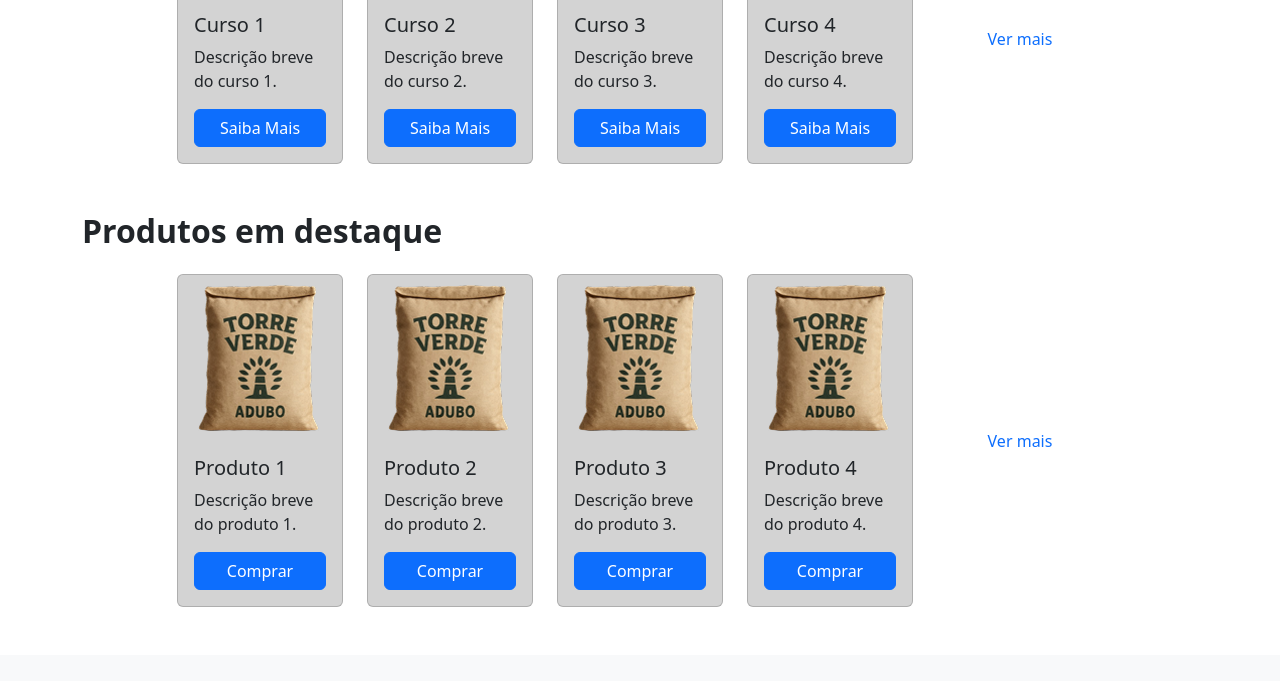
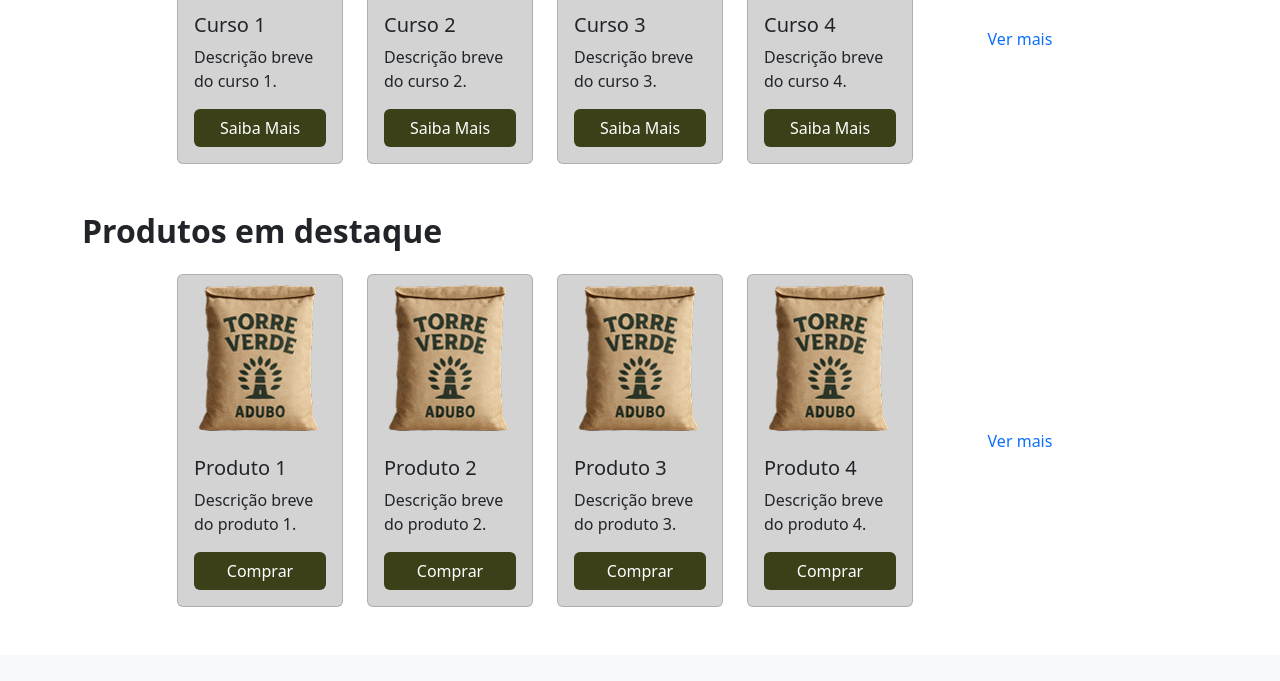
Before and after one commit to bieloliverx/torre_verde_home, a plain HTML site: page index.html in a window 1280 px wide. Shown: the part 1074-1755 px from the top of the page. Drawn offline with nearby package versions, Linux system fonts and the light colour scheme.

Commit message:
ajuste botão

```diff
--- a/css/style.css
+++ b/css/style.css
@@ -1,3 +1,14 @@
 .card {
     background-color: lightgray;
 }
+
+.btn {
+    background-color: #3b4018;
+    color: white
+
+}
+
+.btn:hover {
+    background-color: #9fa668;
+
+}
--- a/index.html
+++ b/index.html
@@ -84,7 +84,7 @@
                                 <div class="card-body d-flex flex-column">
                                     <h5 class="card-title">Curso 1</h5>
                                     <p class="card-text">Descrição breve do curso 1.</p>
-                                    <a href="#" class="btn btn-primary mt-auto">Saiba Mais</a>
+                                    <a href="#" class="btn mt-auto">Saiba Mais</a>
                                 </div>
                             </div>
                         </div>
@@ -94,7 +94,7 @@
                                 <div class="card-body d-flex flex-column">
                                     <h5 class="card-title">Curso 2</h5>
                                     <p class="card-text">Descrição breve do curso 2.</p>
-                                    <a href="#" class="btn btn-primary mt-auto">Saiba Mais</a>
+                                    <a href="#" class="btn mt-auto">Saiba Mais</a>
                                 </div>
                             </div>
                         </div>
@@ -104,7 +104,7 @@
                                 <div class="card-body d-flex flex-column">
                                     <h5 class="card-title">Curso 3</h5>
                                     <p class="card-text">Descrição breve do curso 3.</p>
-                                    <a href="#" class="btn btn-primary mt-auto">Saiba Mais</a>
+                                    <a href="#" class="btn mt-auto">Saiba Mais</a>
                                 </div>
                             </div>
                         </div>
@@ -114,7 +114,7 @@
                                 <div class="card-body d-flex flex-column">
                                     <h5 class="card-title">Curso 4</h5>
                                     <p class="card-text">Descrição breve do curso 4.</p>
-                                    <a href="#" class="btn btn-primary mt-auto">Saiba Mais</a>
+                                    <a href="#" class="btn mt-auto">Saiba Mais</a>
                                 </div>
                             </div>
                         </div>
@@ -136,7 +136,7 @@
                                 <div class="card-body d-flex flex-column">
                                     <h5 class="card-title">Produto 1</h5>
                                     <p class="card-text">Descrição breve do produto 1.</p>
-                                    <a href="#" class="btn btn-primary mt-auto">Comprar</a>
+                                    <a href="#" class="btn mt-auto">Comprar</a>
                                 </div>
                             </div>
                         </div>
@@ -146,7 +146,7 @@
                                 <div class="card-body d-flex flex-column">
                                     <h5 class="card-title">Produto 2</h5>
                                     <p class="card-text">Descrição breve do produto 2.</p>
-                                    <a href="#" class="btn btn-primary mt-auto">Comprar</a>
+                                    <a href="#" class="btn mt-auto">Comprar</a>
                                 </div>
                             </div>
                         </div>
@@ -156,7 +156,7 @@
                                 <div class="card-body d-flex flex-column">
                                     <h5 class="card-title">Produto 3</h5>
                                     <p class="card-text">Descrição breve do produto 3.</p>
-                                    <a href="#" class="btn btn-primary mt-auto">Comprar</a>
+                                    <a href="#" class="btn mt-auto">Comprar</a>
                                 </div>
                             </div>
                             </div>
@@ -166,7 +166,7 @@
                                 <div class="card-body d-flex flex-column">
                                     <h5 class="card-title">Produto 4</h5>
                                     <p class="card-text">Descrição breve do produto 4.</p>
-                                    <a href="#" class="btn btn-primary mt-auto">Comprar</a>
+                                    <a href="#" class="btn mt-auto">Comprar</a>
                                 </div>
                             </div>
                         </div>
```
